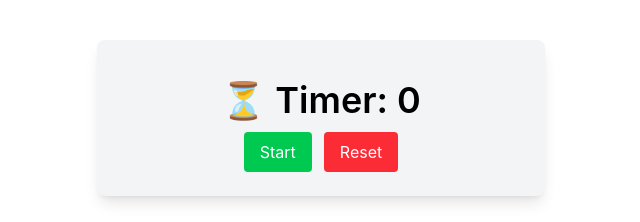
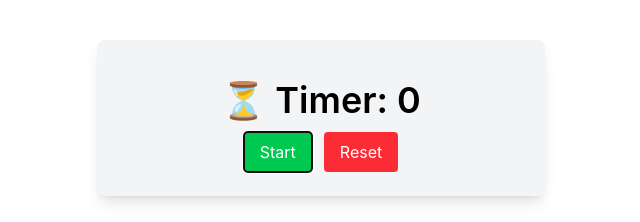
Before and after one commit to aarusa/simple-timer, a React (Vite) app: page / in a window 1280 px wide. Shown: the top 222 px of the page, without its empty margins (319-959 px from the left). Built offline with nearby package versions, Linux system fonts and the light colour scheme.

Commit message:
Auto focus on start button

```diff
--- a/src/components/TimerControls.jsx
+++ b/src/components/TimerControls.jsx
@@ -1,7 +1,18 @@
+import { useEffect, useRef } from "react";
+
 const TimerControls = ({isRunning, onToggle, onReset}) => {
+
+    const startButtonRef = useRef(null);
+
+    useEffect(() => {
+        if(startButtonRef.current){
+            startButtonRef.current.focus();
+        }
+    }, []);
+
     return (
         <>
-            <button onClick={onToggle} className="mt-3 mr-3 bg-green-500 text-white px-4 py-2 rounded hover:bg-green-700 cursor-pointer">
+            <button ref={startButtonRef} onClick={onToggle} className="mt-3 mr-3 bg-green-500 text-white px-4 py-2 rounded hover:bg-green-700 cursor-pointer">
                 { isRunning ? 'Pause': 'Start' }
             </button>
             <button onClick={onReset} className="mt-3 bg-red-500 text-white px-4 py-2 rounded hover:bg-red-700 cursor-pointer">
```
